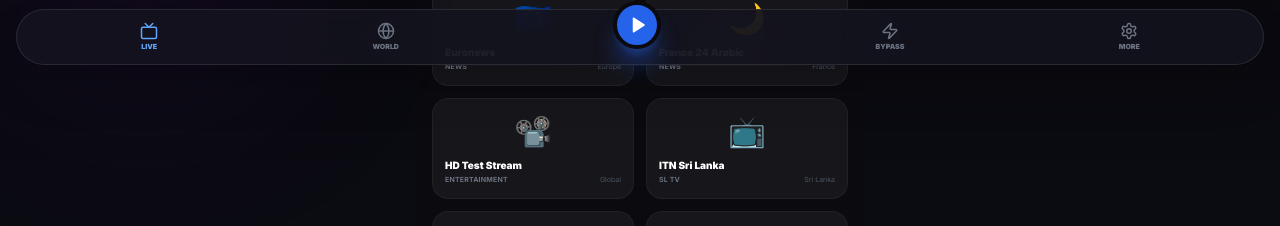
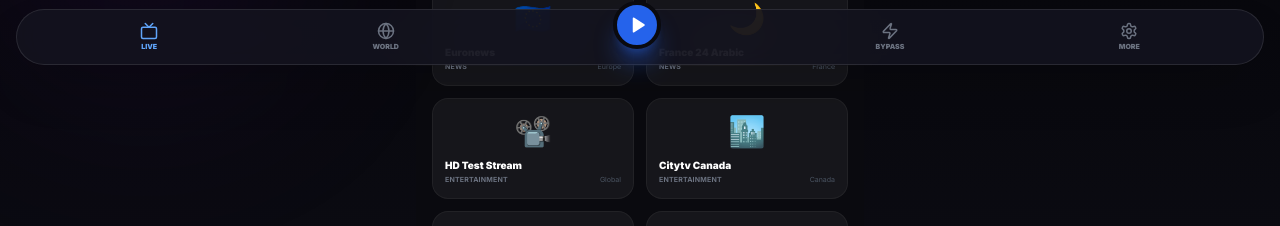
Before and after one commit to shazanasmi-lgtm/shazan-tv-, a Next.js app: page / in a window 1280 px wide. Shown: the part 719-945 px from the top of the page. Built offline with nearby package versions, Linux system fonts and the light colour scheme.

Commit message:
Add Citytv Canada to channel list

```diff
--- a/src/app/page.tsx
+++ b/src/app/page.tsx
@@ -38,6 +38,7 @@
     { id: 'euronews', name: 'Euronews', logo: '🇪🇺', url: 'https://euronews-prod-samsung-dplus-en.akamaized.net/hls/live/2040842/eeuronewslive/index.m3u8', category: 'News', country: 'Europe', language: 'English' },
     { id: 'f24ar', name: 'France 24 Arabic', logo: '🌙', url: 'https://live-hls-web-aje.getaj.net/AJE/01.m3u8', category: 'News', country: 'France', language: 'Arabic' },
     { id: 'test1', name: 'HD Test Stream', logo: '📽️', url: 'https://test-streams.mux.dev/x36xhzz/x36xhzz.m3u8', category: 'Entertainment', country: 'Global', language: 'English' },
+    { id: 'citytv', name: 'Citytv Canada', logo: '🏙️', url: 'https://citytv.com/live', category: 'Entertainment', country: 'Canada', language: 'English' },
     // SL Channels
     { id: 'itn', name: 'ITN Sri Lanka', logo: '📺', url: 'https://cdn.itn.lk/live/stream.m3u8', category: 'SL TV', country: 'Sri Lanka', language: 'Sinhala' },
     { id: 'rupa', name: 'Rupavahini', logo: '🏛️', url: 'https://slrc.live/Rupavahini/stream.m3u8', category: 'SL TV', country: 'Sri Lanka', language: 'Sinhala' },
```
Lines whose indentation alone changed are shown as unchanged.
